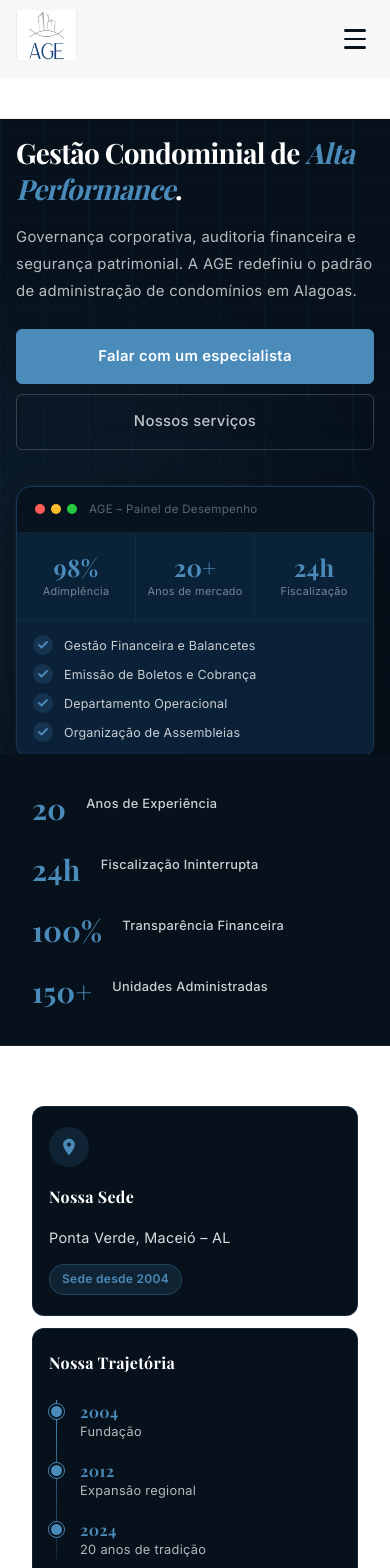
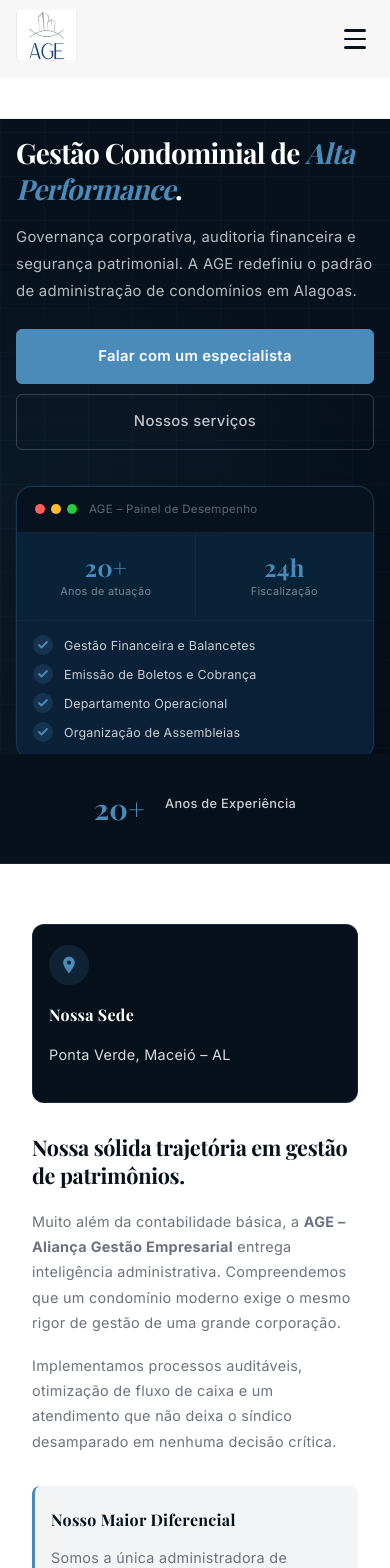
Before and after one commit to VinyCarnauba06/site-age, a React (Vite) app: page / in a window 390 px wide. Shown: the top 1568 px of the page. Built offline with nearby package versions, Linux system fonts and the light colour scheme; a web font is replaced by a local one.

Commit message:
atualização de informações

```diff
--- a/src/components/About.css
+++ b/src/components/About.css
@@ -12,10 +12,9 @@
 }
 
 .about-visual {
-  display: grid;
-  grid-template-columns: 1fr 1fr;
+  display: flex;
+  flex-direction: column;
   gap: 16px;
-  align-items: start;
 }
 
 .about-card {
@@ -216,10 +215,6 @@
     gap: 40px;
   }
 
-  .about-visual {
-    grid-template-columns: 1fr 1fr;
-    gap: 12px;
-  }
 
   .section-title {
     font-size: 1.65rem;
@@ -256,10 +251,6 @@
     gap: 30px;
   }
 
-  .about-visual {
-    grid-template-columns: 1fr;
-  }
-
   .section-title {
     font-size: 1.35rem;
   }
--- a/src/components/About.jsx
+++ b/src/components/About.jsx
@@ -20,35 +20,9 @@
             </div>
             <h4>Nossa Sede</h4>
             <p className="location-address">Ponta Verde, Maceió – AL</p>
-            <span className="location-badge">Sede desde 2004</span>
           </div>
 
-          <div className="about-card timeline-card">
-            <h4>Nossa Trajetória</h4>
-            <div className="timeline">
-              <div className="timeline-item">
-                <div className="timeline-dot" />
-                <div className="timeline-content">
-                  <span className="timeline-year">2004</span>
-                  <span className="timeline-desc">Fundação</span>
-                </div>
-              </div>
-              <div className="timeline-item">
-                <div className="timeline-dot" />
-                <div className="timeline-content">
-                  <span className="timeline-year">2012</span>
-                  <span className="timeline-desc">Expansão regional</span>
-                </div>
-              </div>
-              <div className="timeline-item">
-                <div className="timeline-dot" />
-                <div className="timeline-content">
-                  <span className="timeline-year">2024</span>
-                  <span className="timeline-desc">20 anos de tradição</span>
-                </div>
-              </div>
-            </div>
-          </div>
+
         </motion.div>
 
         <motion.div
--- a/src/components/Hero.css
+++ b/src/components/Hero.css
@@ -173,7 +173,7 @@
 
 .dashboard-stats {
   display: grid;
-  grid-template-columns: repeat(3, 1fr);
+  grid-template-columns: repeat(2, 1fr);
   gap: 1px;
   background: rgba(74, 139, 186, 0.1);
 }
--- a/src/components/Hero.jsx
+++ b/src/components/Hero.jsx
@@ -2,8 +2,7 @@
 import './Hero.css'
 
 const stats = [
-  { value: '98%', label: 'Adimplência' },
-  { value: '20+', label: 'Anos de mercado' },
+  { value: '20+', label: 'Anos de atuação' },
   { value: '24h', label: 'Fiscalização' },
 ]
 
--- a/src/components/TrustBar.css
+++ b/src/components/TrustBar.css
@@ -13,9 +13,8 @@
 }
 
 .trust-grid {
-  display: grid;
-  grid-template-columns: repeat(4, 1fr);
-  gap: 40px;
+  display: flex;
+  justify-content: center;
   align-items: center;
 }
 
@@ -63,25 +62,9 @@
   }
 }
 
-@media (max-width: 1024px) {
-  .trust-grid {
-    grid-template-columns: repeat(2, 1fr);
-    gap: 40px 32px;
-  }
-}
-
 @media (max-width: 768px) {
   .trust-bar {
     padding: 48px 16px;
-  }
-
-  .trust-grid {
-    grid-template-columns: repeat(2, 1fr);
-    gap: 36px 24px;
-  }
-
-  .trust-item {
-    gap: 20px;
   }
 
   .trust-number {
@@ -99,11 +82,6 @@
     padding: 40px 16px;
   }
 
-  .trust-grid {
-    grid-template-columns: 1fr;
-    gap: 32px;
-  }
-
   .trust-number {
     font-size: 1.8rem;
   }
--- a/src/components/TrustBar.jsx
+++ b/src/components/TrustBar.jsx
@@ -3,10 +3,7 @@
 
 export default function TrustBar() {
   const stats = [
-    { number: '20', text: 'Anos de\nExperiência' },
-    { number: '24h', text: 'Fiscalização\nIninterrupta' },
-    { number: '100%', text: 'Transparência\nFinanceira' },
-    { number: '150+', text: 'Unidades\nAdministradas' },
+    { number: '20+', text: 'Anos de\nExperiência' },
   ]
 
   const containerVariants = {
```
